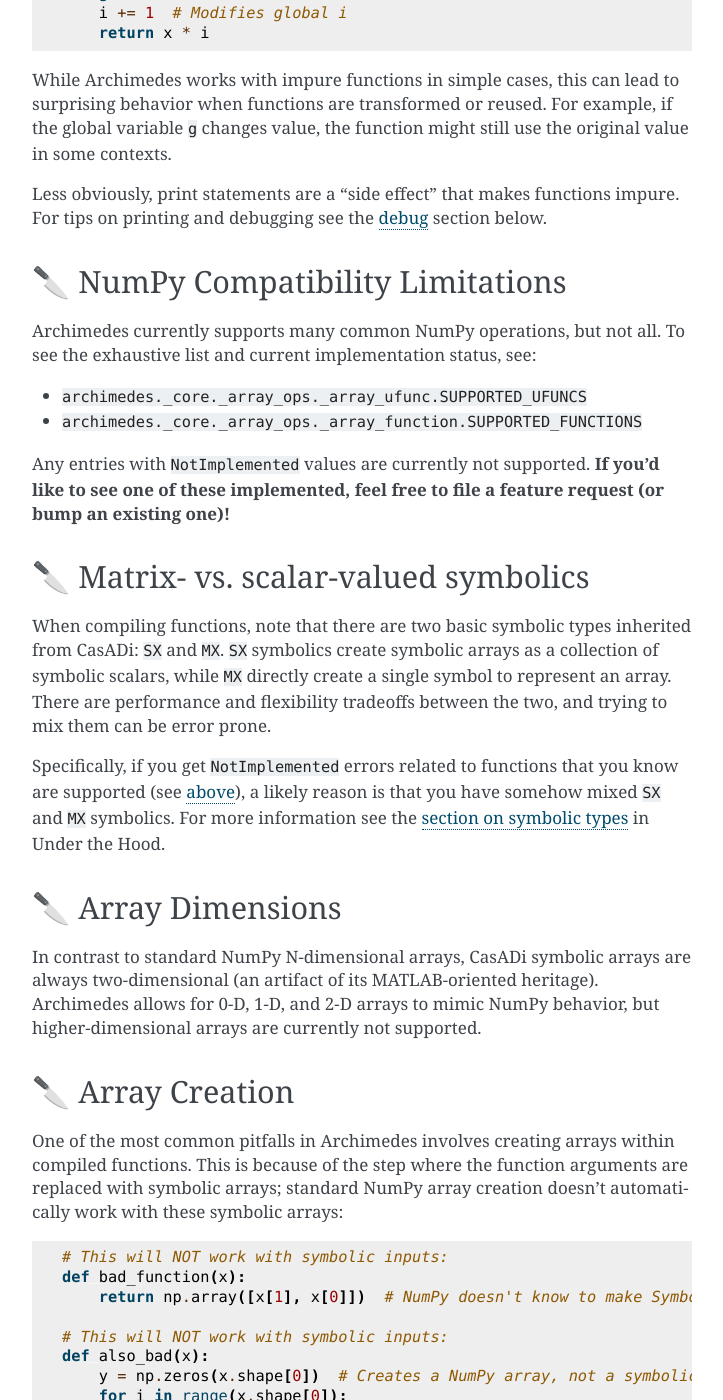
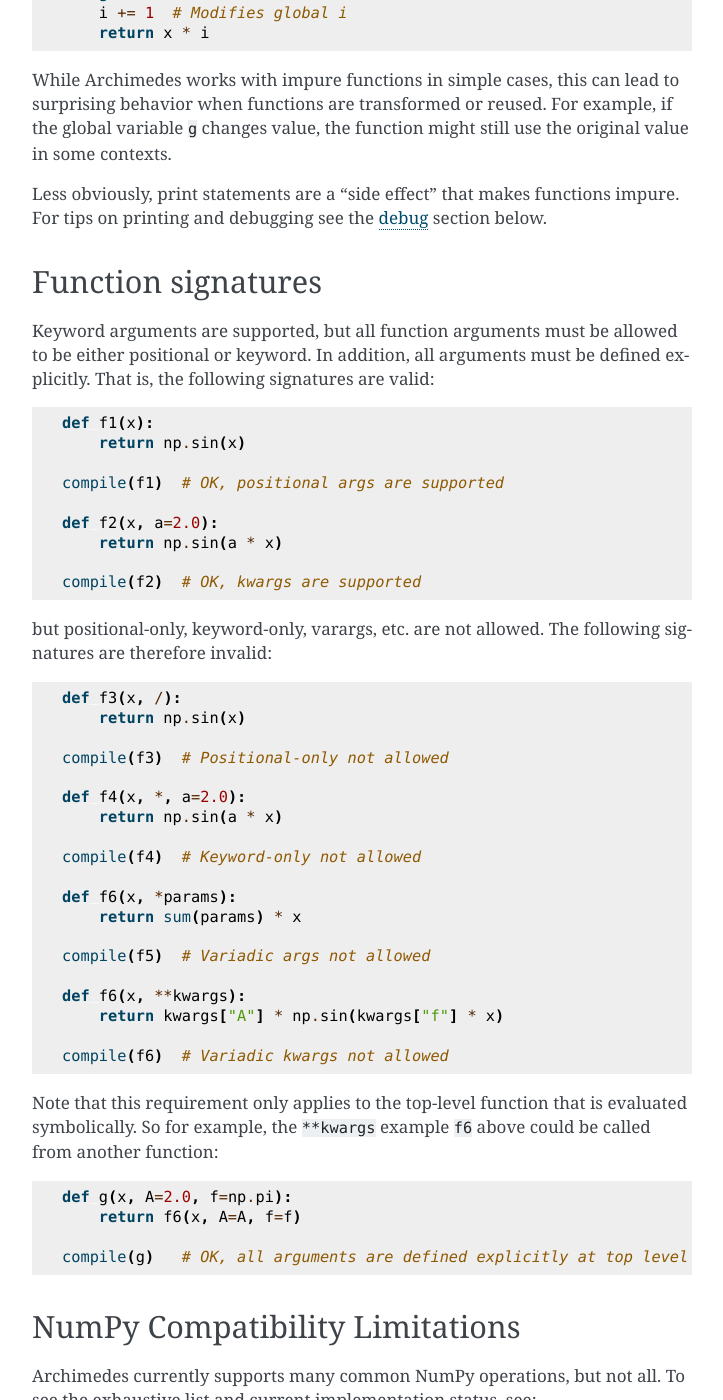
Before and after one commit to PineTreeLabs/archimedes, a Sphinx documentation site: the page built from docs/source/gotchas.md, in a window 1280 px wide and 1400 px high, scrolled down 749 px. Shown: the whole window, without its empty margins (388-1111 px from the left). Built offline with Sphinx 7.4.7, drawn with Linux system fonts in a browser that asks for light colours; pages that are not in the unit, such as notebooks, are missing from menus; some of the changed text lies outside the part shown.

````diff
--- a/docs/source/gotchas.md
+++ b/docs/source/gotchas.md
@@ -6,7 +6,7 @@ This document outlines common pitfalls and quirks you might encounter when using
 
 This page is modeled after ["🔪 JAX - The Sharp Bits 🔪"](https://docs.jax.dev/en/latest/notebooks/Common_Gotchas_in_JAX.html), since JAX and Archimedes share many design features.
 
-## 🔪 Pure Functions
+## Pure Functions
 
 Archimedes transformations and compilation is designed to work only with functions that are *pure*: all input data is passed through the function parameters, and all results are returned through the function return values.
 
@@ -34,8 +34,57 @@ Less obviously, print statements are a "side effect" that makes functions impure
 For tips on printing and debugging see the [debug](#debugging) section below.
 
 
+## Function signatures
+
+Keyword arguments are supported, but all function arguments must be allowed to be either positional or keyword.  In addition, all arguments must be defined explicitly.  That is, the following signatures are valid:
+
+```python
+def f1(x):
+    return np.sin(x)
+
+compile(f1)  # OK, positional args are supported
+
+def f2(x, a=2.0):
+    return np.sin(a * x)
+
+compile(f2)  # OK, kwargs are supported
+```
+
+but positional-only, keyword-only, varargs, etc. are not allowed.  The following signatures are therefore invalid:
+
+```python
+def f3(x, /):
+    return np.sin(x)
+
+compile(f3)  # Positional-only not allowed
+
+def f4(x, *, a=2.0):
+    return np.sin(a * x)
+
+compile(f4)  # Keyword-only not allowed
+
+def f6(x, *params):
+    return sum(params) * x
+
+compile(f5)  # Variadic args not allowed
+
+def f6(x, **kwargs):
+    return kwargs["A"] * np.sin(kwargs["f"] * x)
+
+compile(f6)  # Variadic kwargs not allowed
+```
+
+Note that this requirement only applies to the top-level function that is evaluated symbolically.  So for example, the `**kwargs` example `f6` above could be called from another function:
+
+```python
+def g(x, A=2.0, f=np.pi):
+    return f6(x, A=A, f=f)
+
+compile(g)   # OK, all arguments are defined explicitly at top level
+```
+
 (numpy-compatibility-limitations)=
-## 🔪 NumPy Compatibility Limitations
+## NumPy Compatibility Limitations
 
 Archimedes currently supports many common NumPy operations, but not all.
 To see the exhaustive list and current implementation status, see:
@@ -46,7 +95,7 @@ To see the exhaustive list and current implementation status, see:
 Any entries with `NotImplemented` values are currently not supported.
 **If you'd like to see one of these implemented, feel free to file a feature request (or bump an existing one)!**
 
-## 🔪 Matrix- vs. scalar-valued symbolics
+## Matrix- vs. scalar-valued symbolics
 
 When compiling functions, note that there are two basic symbolic types inherited from CasADi: `SX` and `MX`.
 `SX` symbolics create symbolic arrays as a collection of symbolic scalars, while `MX` directly create a single symbol to represent an array.
@@ -55,12 +104,12 @@ There are performance and flexibility tradeoffs between the two, and trying to m
 Specifically, if you get `NotImplemented` errors related to functions that you know are supported (see [above](#numpy-compatibility-limitations)), a likely reason is that you have somehow mixed `SX` and `MX` symbolics.
 For more information see the [section on symbolic types](symbolic-types) in Under the Hood.
 
-## 🔪 Array Dimensions
+## Array Dimensions
 
 In contrast to standard NumPy N-dimensional arrays, CasADi symbolic arrays are always two-dimensional (an artifact of its MATLAB-oriented heritage).
 Archimedes allows for 0-D, 1-D, and 2-D arrays to mimic NumPy behavior, but higher-dimensional arrays are currently not supported.
 
-## 🔪 Array Creation
+## Array Creation
 
 One of the most common pitfalls in Archimedes involves creating arrays within compiled functions.
 This is because of the step where the function arguments are replaced with symbolic arrays; standard NumPy array creation doesn't automatically work with these symbolic arrays:
@@ -113,7 +162,7 @@ def good_function4(x):
 If you get the error `ValueError: setting an array element with a sequence. The requested array would exceed the maximum number of dimension of 64.` this is most likely due to incorrect array creation.
 :::
 
-## 🔪 Control Flow
+## Control Flow
 
 Python's standard control flow constructs like `if/else` and loops with dynamic bounds don't work well with symbolic evaluation. For example:
 
@@ -159,7 +208,7 @@ def good_loop(x):
 
 See the [control flow](control-flow)  section of Getting Started for a simple example with `scan`, or see the `scan` API documentation for details.
 
-## 🔪 Static Arguments
+## Static Arguments
 
 Some function arguments shouldn't be traced symbolically, but instead treated as fixed configuration parameters. Archimedes provides a way to specify these:
 
@@ -173,7 +222,7 @@ def solve_with_optional_bc(A, b, apply_bc=True):
 
 When a function with static arguments is called, it will be retraced whenever the static argument value changes. This allows conditional evaluation based on configuration, but can lead to performance issues if done excessively.
 
-## 🔪 Function Caching
+## Function Caching
 
 "Compiled" functions in Archimedes are cached based on the shapes and dtypes of their arguments, as well as on the values of static parameters. This means the first call to a function with a specific argument shape might be slower (due to tracing), but subsequent calls with the same shape will be faster.
 
@@ -190,7 +239,7 @@ f(np.array([1.0, 2.0, 3.0]))  # New trace with shape (3,)
 Be aware that excessive retracing with different argument shapes can lead to performance degradation and memory usage growth.
 
 (in-place-operations)=
-## 🔪 In-place Operations
+## In-place Operations
 
 Unlike NumPy, which allows in-place modification of arrays, symbolic arrays in Archimedes should be treated as immutable. Operations that appear to modify arrays in-place in Python actually create new symbolic expressions behind the scenes.
 
@@ -218,7 +267,7 @@ The current recommendation is that it is okay to do in-place operations, but do
 Specifically, it is a good idea when implementing a function like this to always decorate it so that there is not a "NumPy version" that may inadvertently behave differently than the "Archimedes version".
 
 (debugging)=
-## 🔪 Debugging Symbolic Code
+## Debugging Symbolic Code
 
 Debugging symbolic code can be challenging because:
 1. Error messages may refer to CasADi internals rather than your code
@@ -254,7 +303,7 @@ If you are seeing unexpected divergences, **please file a bug report.**
 
 <!-- TODO: Add arc.debug.print and arc.debug.callback when available -->
 
-## 🔪 Symbolic vs. Numeric Interface Differences
+## Symbolic vs. Numeric Interface Differences
 
 While Archimedes tries to make symbolic and numeric functions behave identically, there are some unavoidable differences:
 
@@ -277,7 +326,7 @@ def complex_function(x, callback):
 traced_function = arc.compile(complex_function, static_argnames=("callback",))
 ```
 
-## 🔪 PyTree Handling
+## PyTree Handling
 
 While PyTrees provide a powerful way to handle nested data structures, they come with their own quirks:
 
@@ -298,7 +347,7 @@ restored = unflatten(modified)  # This works because shape is preserved
 #broken = unflatten(larger)  # Error: incompatible flat array shape
 ```
 
-## 🔪 ODE Solving Intricacies
+## ODE Solving Intricacies
 
 When using ODE solvers, be aware of:
 
@@ -331,7 +380,7 @@ def simulate_multiple_efficient(initial_conditions, t_eval):
 If the dynamics function has additional arguments, the `solver` function will have the signature `solver(x0, *args)`.
 See the API documentation for `integrator` for details.
 
-## 🔪 Conclusion
+## Conclusion
 
 Archimedes can be helpful for improving the performance and functionality of scientific computing work, but it does have its share of sharp edges.
 Some of these may be resolved with further development, but some are due to the nature of the symbolic-numeric computing paradigm.
````
Also changed, not shown: README.md (+78 -201 lines).
